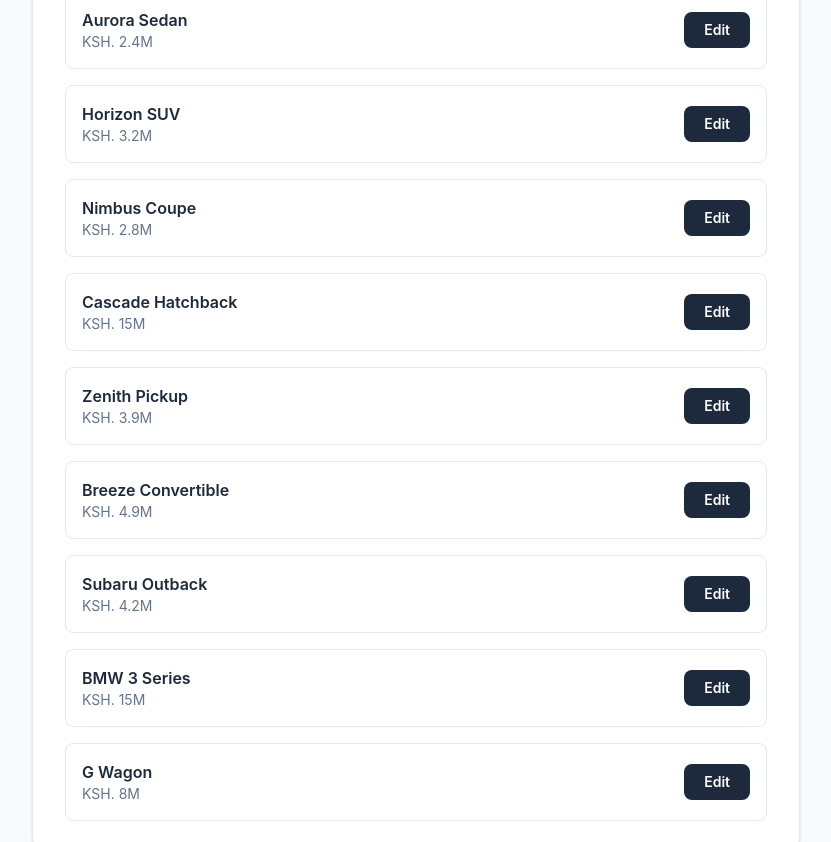
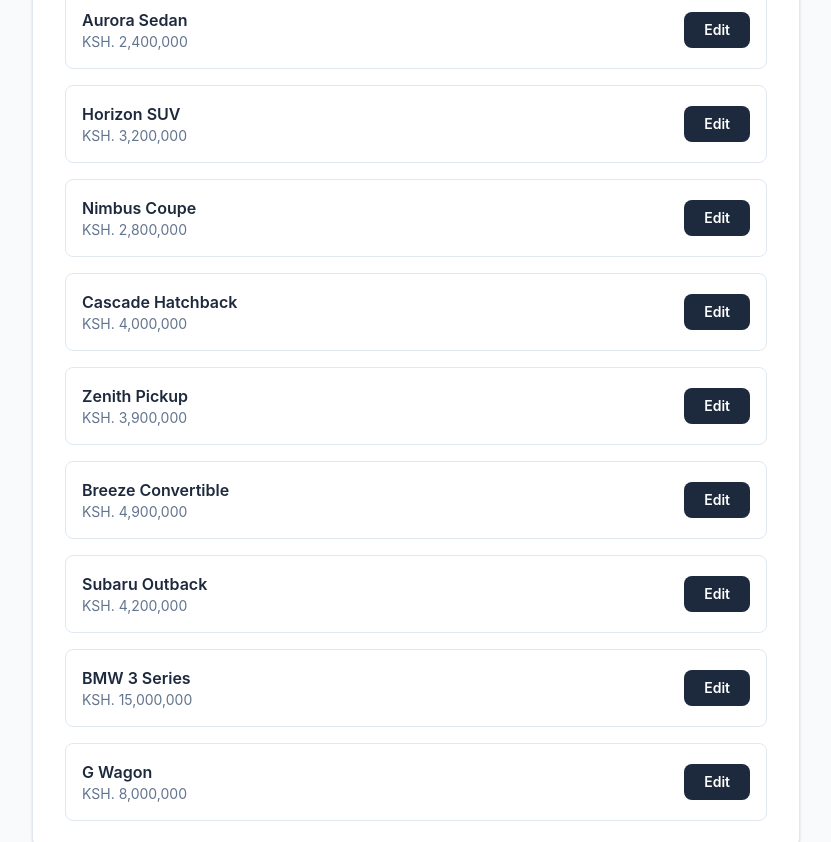
Before and after one commit to Weruh/mawell_motors, a React (Vite) app: page /admin in a window 1280 px wide. Shown: the part 1020-1862 px from the top of the page, without its empty margins (224-1055 px from the left). Built offline with nearby package versions, Linux system fonts and the light colour scheme.

Commit message:
adjusted some items

```diff
--- a/src/dealershipdata.js
+++ b/src/dealershipdata.js
@@ -3,42 +3,42 @@
     id: 1,
     name: "Aurora Sedan",
     description: "  A stylish and efficient sedan with advanced features and a comfortable interior.",
-    price: "KSH. 2.4M",
+    price: "KSH. 2,400,000",
     image: "src/assets/sedan.png",
   },
   {
     id: 2,
     name: "Horizon SUV",
     description: "High-performance SUV with spacious interior and advanced safety features.",
-    price: "KSH. 3.2M",
+    price: "KSH. 3,200,000",
     image: "src/assets/suv.png",
   },
   {
     id: 3,
     name: "Nimbus Coupe",
     description: "Nimble and stylish coupe with a sporty performance.",
-    price: "KSH. 2.8M",
+    price: "KSH. 2,800,000",
     image: "src/assets/coupe.png",
   },
   {
     id: 4,
     name: "Cascade Hatchback",
     description: "Handy hatchback with excellent fuel efficiency and compact design.",
-    price: "KSH. 15M",
+    price: "KSH. 4,000,000",
     image: "src/assets/hatchback.png",
   },
   {
     id: 5,
     name: "Zenith Pickup",
     description: "Outdoor-ready pickup truck with impressive towing capacity.",
-    price: "KSH. 3.9M",
+    price: "KSH. 3,900,000",
     image: "src/assets/pickup.png",
   },
   {
     id: 6,
     name: "Breeze Convertible",
     description: "Open-top driving experience with a stylish design.",
-    price: " KSH. 4.9M",
+    price: " KSH. 4,900,000",
     image: "src/assets/convertible.png",
   },
 
@@ -46,7 +46,7 @@
     id: 7,
     name: "Subaru Outback",
     description: "Get ready for an adventure with the Subaru Outback, a versatile SUV that combines rugged capability with comfort and style.",
-    price: " KSH. 4.2M",
+    price: " KSH. 4,200,000",
     image: "src/assets/subaru.png",
   },
 
@@ -54,7 +54,7 @@
     id: 8,
     name: "BMW 3 Series",
     description: "With its sleek design, powerful engine, and advanced technology, the BMW 3 Series is a perfect blend of performance and luxury.",
-    price: " KSH. 15M",
+    price: " KSH. 15,000,000",
     image: "src/assets/bmw.png",
   },
 
@@ -62,7 +62,7 @@
     id: 9,
     name: "G Wagon",
     description: "A spacious and practical vehicle, the Wagon is perfect for families and those who need extra cargo space.",
-    price: " KSH. 8M",
+    price: " KSH. 8,000,000",
     image: "src/assets/wagon.png",
   },
 ];
```
